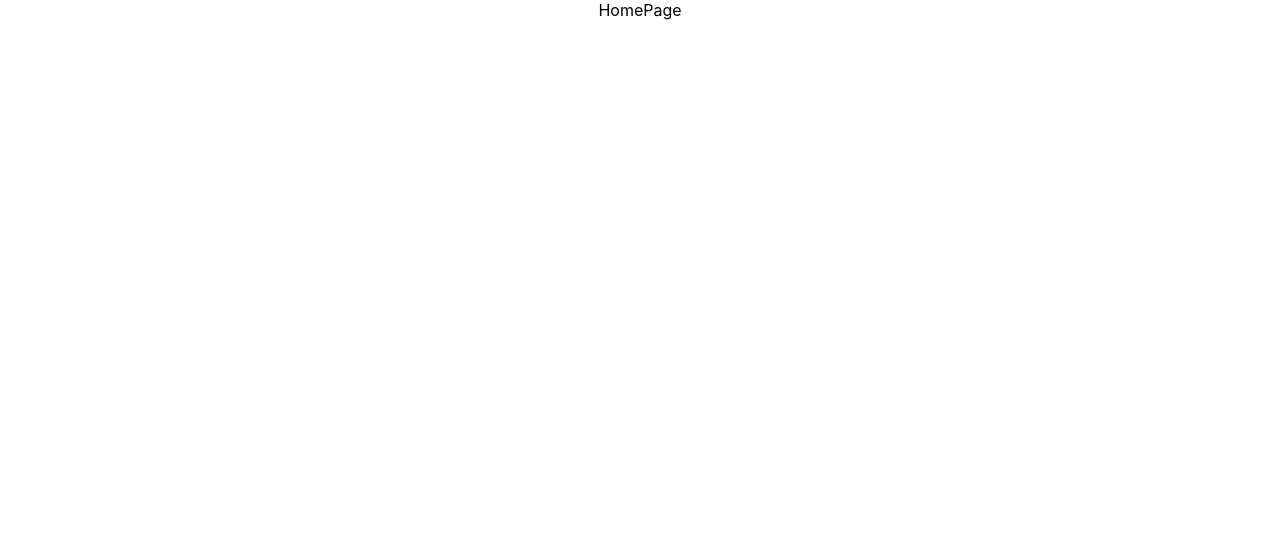
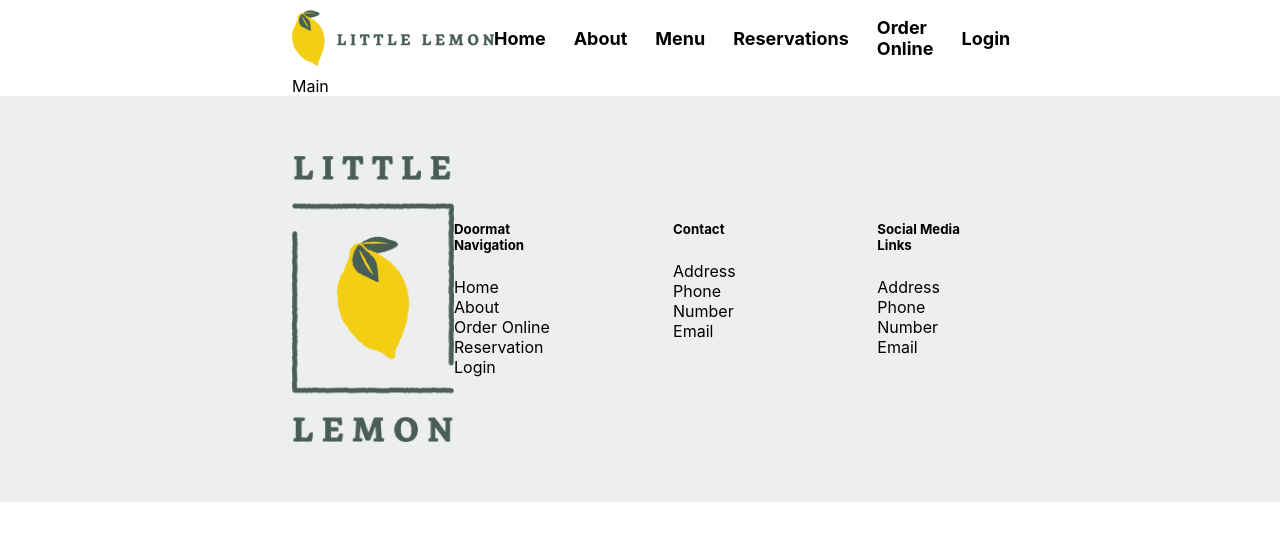
Before and after one commit to hassanaboukhalil/little_lemon_restaurant, a React (Create React App) app: page / in a window 1280 px wide. Shown: the top 540 px of the page. Built offline with nearby package versions, Linux system fonts and the light colour scheme.

Commit message:
add styles

```diff
--- a/src/App.css
+++ b/src/App.css
@@ -1,38 +1,74 @@
-.App {
-  text-align: center;
+:root{
+  --font3: 18px;
+  /* colors */
+  --primary-color1: #495E57;
+  --primary-color2: #F4CE14;
+  --secondary-color1: #EE9972;
+  --secondary-color2: #FBDABB;
+  --secondary-color3: #EDEFEE;
+  --secondary-color4: #333333;
+
 }
 
-.App-logo {
-  height: 40vmin;
-  pointer-events: none;
+*{
+  padding: 0;
+  margin: 0;
 }
 
-@media (prefers-reduced-motion: no-preference) {
-  .App-logo {
-    animation: App-logo-spin infinite 20s linear;
-  }
+header{
+  /* width: 100%; */
+  display: flex;
+  justify-content: space-between;
+  padding: 0 292px;
+}
+nav{
+  height: inherit
+}
+nav ul{
+  display: flex;
+  list-style-type: none;
+  gap: 28px;
+  padding: 0;
+  align-items: center;
+  height: 100%;
+}
+nav li{
+  height: max-content;
+}
+nav a{
+  text-decoration: none;
+  color: black;
+  font-weight: bold;
+  font-size: var(--font3);
 }
 
-.App-header {
-  background-color: #282c34;
-  min-height: 100vh;
-  display: flex;
-  flex-direction: column;
-  align-items: center;
-  justify-content: center;
-  font-size: calc(10px + 2vmin);
-  color: white;
+main{
+  padding: 0 292px;
 }
 
-.App-link {
-  color: #61dafb;
+footer{
+  display: flex;
+  justify-content: space-between;
+  align-items: center;
+  background-color: var(--secondary-color3);
+  padding: 0 292px;
 }
 
-@keyframes App-logo-spin {
-  from {
-    transform: rotate(0deg);
-  }
-  to {
-    transform: rotate(360deg);
-  }
+footer img{
+  width: 162px;
+  height: 286px;
+  margin: 60px 0;
 }
+
+footer .texts-and-links{
+  display: flex;
+  align-items: start;
+  gap: 100px;
+}
+
+footer h5{
+  margin-bottom: 24px;
+}
+footer ul{
+  list-style-type: none;
+}
--- a/src/App.js
+++ b/src/App.js
@@ -1,10 +1,16 @@
 import './App.css';
+import Footer from './components/Footer';
+import Header from './components/Header';
+import Main from './components/Main';
+// import Nav from './components/Nav';
 
 function App() {
   return (
-    <div className="App">
-      HomePage
-    </div>
+    <>
+      <Header />
+      <Main />
+      <Footer />
+    </>
   );
 }
 
--- a/src/index.css
+++ b/src/index.css
@@ -5,6 +5,7 @@ body {
     sans-serif;
   -webkit-font-smoothing: antialiased;
   -moz-osx-font-smoothing: grayscale;
+  /* padding: 0 292px; */
 }
 
 code {
```
